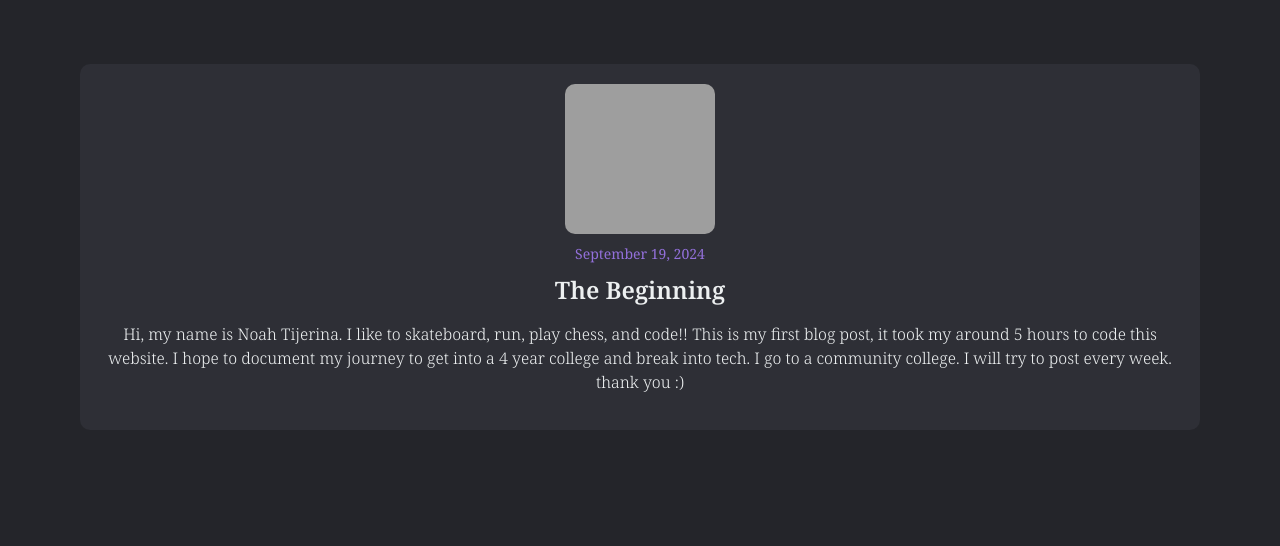
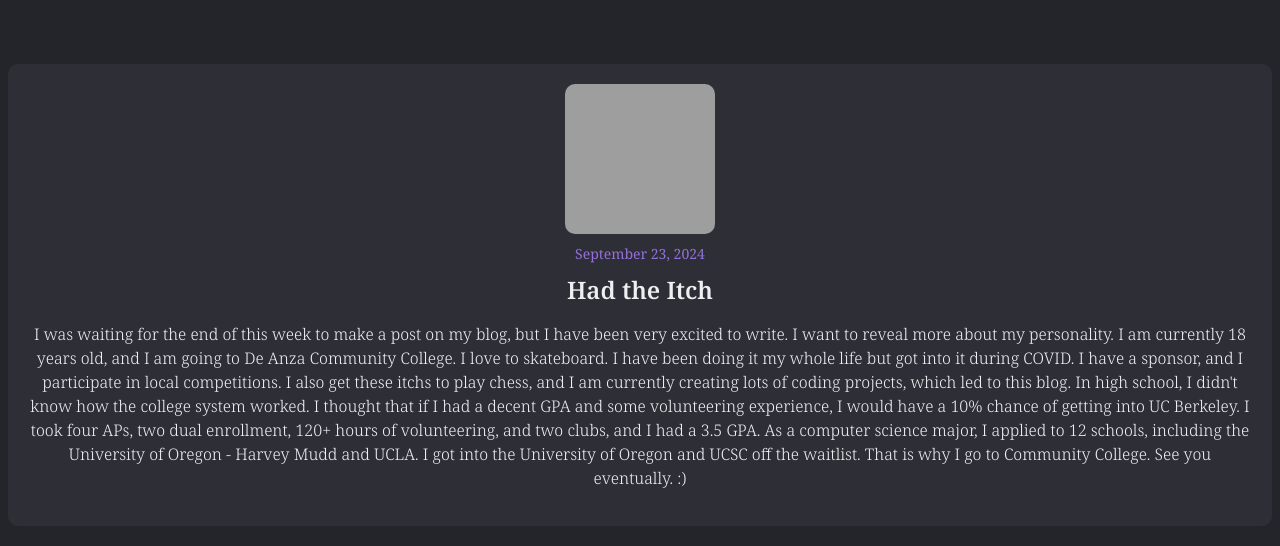
Before and after one commit to Ntijerina06/Noah_Tijerinas_Portfolio, a plain HTML site: page blog.html in a window 1280 px wide. Shown: the part 254-800 px from the top of the page. Drawn offline with Linux system fonts and the light colour scheme; grey boxes are pictures that could not be loaded.

Commit message:
Update blog.html

```diff
--- a/blog.html
+++ b/blog.html
@@ -25,6 +25,22 @@
 
 <h1 class="main_title"> Noah's Blog</h1>
 
+    <div class="blog_post">
+        <div class="post_content">
+            <div class="post_image">
+                <img src="images/09-23-2024.png" alt="Blog post image">
+            </div>
+            <div class="post_date">September 23, 2024</div>
+            <h2 class="post_title">Had the Itch</h2>
+            <p class="post_paragraph">
+                I was waiting for the end of this week to make a post on my blog, but I have been very excited to write. I want to reveal more about my personality. I am currently 18 years old, and I am going to De Anza Community College.
+                I love to skateboard. I have been doing it my whole life but got into it during COVID. I have a sponsor, and I participate in local competitions. I also get these itchs to play chess, and I am currently creating lots of coding projects, which led to this blog.
+                In high school, I didn't know how the college system worked. I thought that if I had a decent GPA and some volunteering experience, I would have a 10% chance of getting into UC Berkeley. I took four APs, two dual enrollment, 120+ hours of volunteering, and two clubs, and I had a 3.5 GPA. As a computer science major, I applied to 12 schools, including the University of Oregon - Harvey Mudd and UCLA.
+                I got into the University of Oregon and UCSC off the waitlist. That is why I go to Community College. See you eventually. :)
+            </p>
+        </div>
+    </div>
+
 <div class="blog_container">
     <div class="blog_post">
         <div class="post_content">
@@ -35,7 +51,7 @@
             <h2 class="post_title">The Beginning</h2>
             <p class="post_paragraph">
                 Hi, my name is Noah Tijerina. I like to skateboard, run, play chess, and code!! This is my first blog post, it took my around 5 hours to code this website.
-                I hope to document my journey to get into a 4 year college and break into tech. I go to a community college. I will try to post every week. thank you :)
+                I plan to document my journey to get into a 4-year college and break into tech. I go to a community college. I will try to post every week. Thank you :)
             </p>
         </div>
     </div>
```
